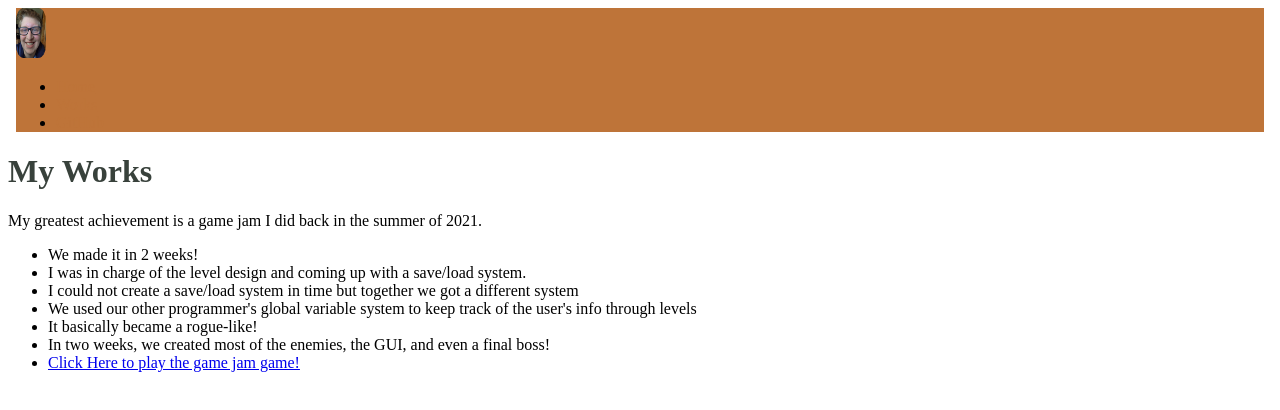
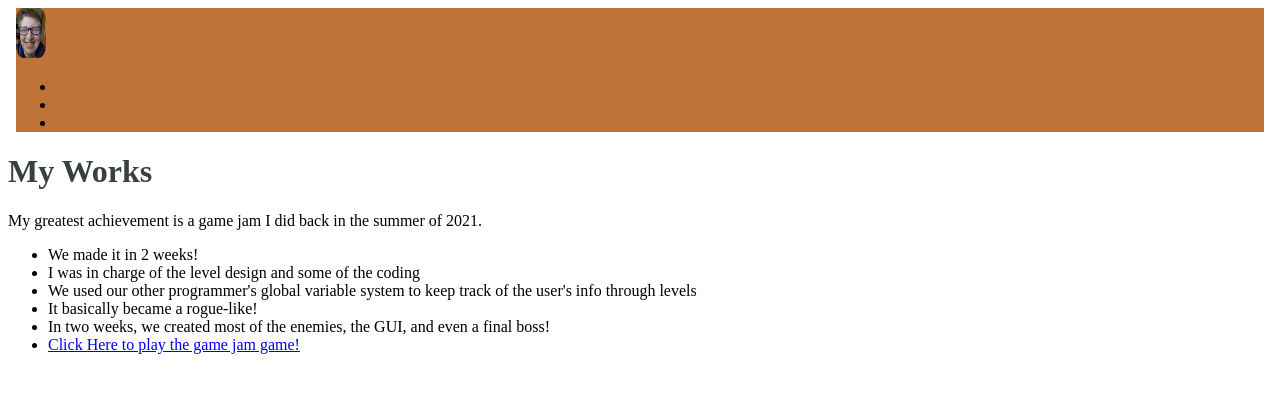
Before and after one commit to MadlyJado/MyPortfolioWebsite, a SvelteKit app: page /works in a window 1280 px wide. Shown: the top 410 px of the page. Built offline with nearby package versions, Linux system fonts and the light colour scheme.

Commit message:
Working on editing stuffs

```diff
--- a/src/routes/works/+page.svelte
+++ b/src/routes/works/+page.svelte
@@ -7,8 +7,7 @@
 <p class="text-center">My greatest achievement is a game jam I did back in the summer of 2021.</p>
 <ul class="text-center">
     <li>We made it in 2 weeks!</li>
-    <li>I was in charge of the level design and coming up with a save/load system.</li>
-    <li>I could not create a save/load system in time but together we got a different system</li>
+    <li>I was in charge of the level design and some of the coding</li>
     <li>We used our other programmer's global variable system to keep track of the user's info through levels</li>
     <li>It basically became a rogue-like!</li>
     <li>In two weeks, we created most of the enemies, the GUI, and even a final boss!</li>
```
